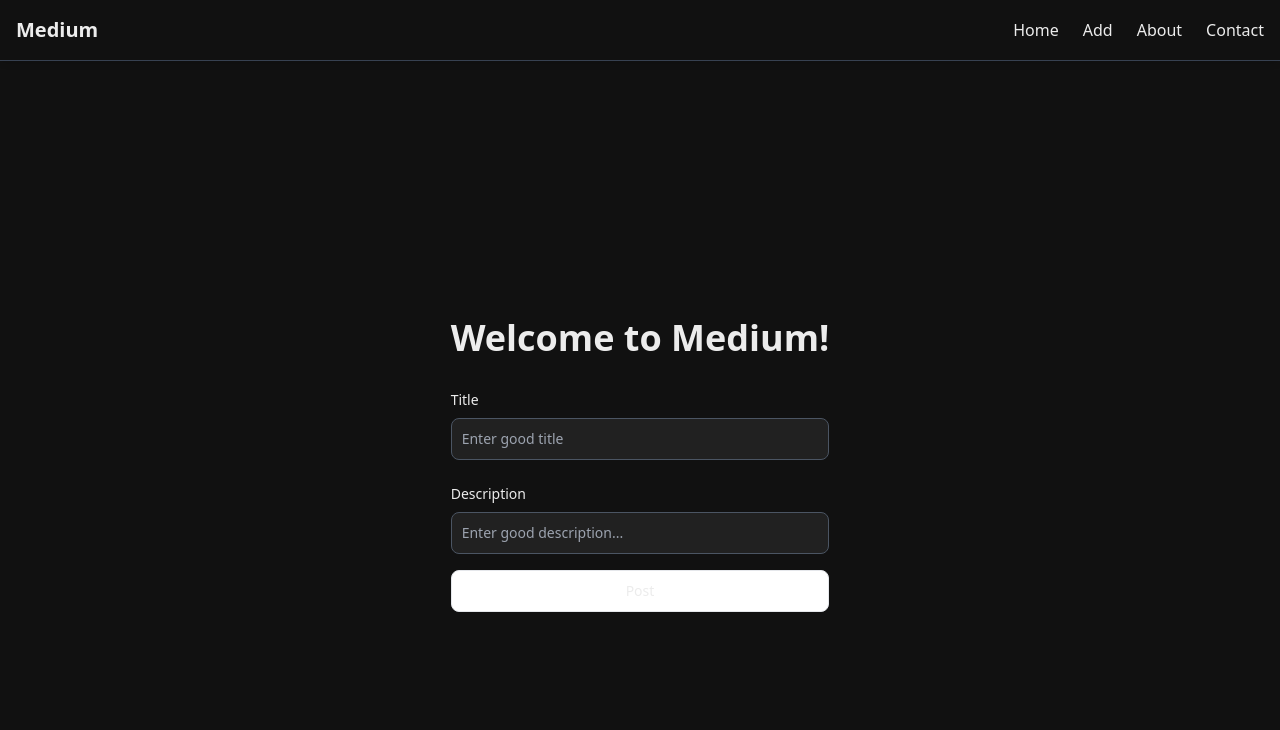
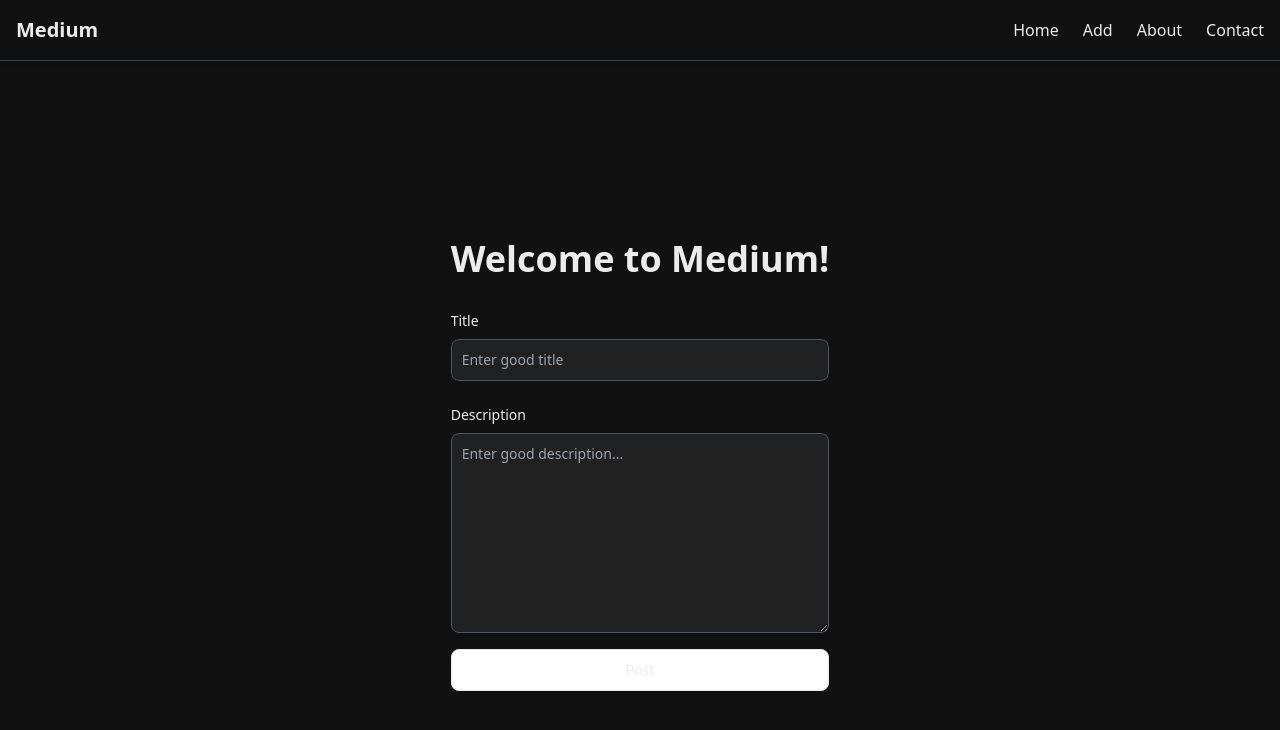
Before and after one commit to akash-wt/Medium-hono, a React (Vite) app in the folder frontend/: page /blog/new in a window 1280 px wide. Shown: the top 730 px of the page. Built offline with nearby package versions, Linux system fonts and the light colour scheme.

Commit message:
added textarea

```diff
--- /dev/null
+++ b/frontend/src/components/Textarea.tsx
@@ -0,0 +1,23 @@
+import { ChangeEventHandler } from "react";
+
+interface inputType {
+    label: string;
+    placeholder: string;
+    onChange: ChangeEventHandler<HTMLTextAreaElement>
+    value:string
+}
+export default function Textarea({ label, placeholder, onChange,value }: inputType) {
+
+    return (
+        <div className="mt-6">
+    <label htmlFor={label} className="block mb-2 text-sm font-medium text-[#ECECEC]">{label}</label>
+    <textarea
+        onChange={onChange}
+        value={value}
+        placeholder={placeholder}
+        id={label}
+        className="bg-[#212121] border border-gray-600 text-[#ECECEC] text-sm rounded-lg focus:ring-blue-500 focus:border-blue-500 block w-full p-2.5 resize-x min-h-[200px] overflow-auto"
+    />
+</div>
+    )
+}
--- a/frontend/src/pages/edit.tsx
+++ b/frontend/src/pages/edit.tsx
@@ -1,21 +1,16 @@
-
-import { useNavigate, useParams,useLocation } from "react-router-dom";
+import { useNavigate, useParams, useLocation } from "react-router-dom";
 import Input from "../components/input";
-import {  useState } from "react";
+import { useState } from "react";
 import { UpdateBlogType } from "@akash-wt/medium-types";
 import axios from "axios";
 import url from "../config";
-import SignLoader from "../components/signLoader"
-
-
-
-
+import SignLoader from "../components/signLoader";
+import Textarea from "../components/textarea";
 
 export default function Edit() {
   const nevigate = useNavigate();
   const location = useLocation();
   let data = location.state;
-
 
   const [loading, setLoading] = useState(false);
   const [edit, setEdit] = useState<UpdateBlogType>({
@@ -24,8 +19,6 @@
   });
   const { id } = useParams();
 
-
-
   const handleEdit = async (): Promise<void> => {
     try {
       setLoading(true);
@@ -33,16 +26,13 @@
       const response = await axios.put(`${url}/blog/${id}`, edit, {
         headers: {
           Authorization: `Bearer ${token}`,
-                }
-
+        },
       });
 
-            if(response.data.msg==" blog updated!"){
-                nevigate(`/blog/${id}`)
+      if (response.data.msg == " blog updated!") {
+        nevigate(`/blog/${id}`);
       }
       console.log(response);
-
-
     } catch (e) {
       alert(e);
     } finally {
@@ -50,13 +40,10 @@
     }
   };
 
-
-
   return (
     <div>
-
       <div>
-                <div className="flex flex-row min-h-screen justify-center items-center">
+        <div className="flex flex-row min-h-screen justify-center  items-center">
           <div>
             <p className="text-4xl font-bold pb-2 ">Welcome to Medium!</p>
 
@@ -64,18 +51,15 @@
               <Input
                 label="Update Title"
                 value={edit.title}
-                                onChange={(e) =>
-                                    setEdit({ ...edit, title: e.target.value })
-                                }
+                onChange={(e) => setEdit({ ...edit, title: e.target.value })}
                 placeholder=""
               />
-                            <Input
-                                value={edit.content}
+
+              <Textarea value={edit.content}
                 label="Update Description"
-                                onChange={(e) =>
-                                    setEdit({ ...edit, content: e.target.value })
-                                }
-                                placeholder=""                            />
+                onChange={(e) => setEdit({ ...edit, content: e.target.value })}
+                placeholder=""/>
+
             </div>
             <div>
               <button
@@ -94,8 +78,6 @@
           </div>
         </div>
       </div>
-
-
     </div>
   );
 }
--- a/frontend/src/pages/new.tsx
+++ b/frontend/src/pages/new.tsx
@@ -1,15 +1,11 @@
-
 import { useNavigate } from "react-router-dom";
 import Input from "../components/input";
 import { useState } from "react";
 import { CreateBlogType } from "@akash-wt/medium-types";
 import axios from "axios";
 import url from "../config";
-import SignLoader from "../components/signLoader"
-
-
-
-
+import SignLoader from "../components/signLoader";
+import Textarea from "../components/textarea";
 
 export default function New() {
   const nevigate = useNavigate();
@@ -19,7 +15,6 @@
     content: "",
   });
 
-
   const handleNew = async (): Promise<void> => {
     try {
       setLoading(true);
@@ -27,16 +22,13 @@
       const response = await axios.post(`${url}/blog`, newBlog, {
         headers: {
           Authorization: `Bearer ${token}`,
-                }
-
+        },
       });
 
       console.log(response.data);
       if (response.data.blog.id) {
-                nevigate(`/blog/${response.data.blog.id}`)
+        nevigate(`/blog/${response.data.blog.id}`);
       }
-
-
     } catch (e) {
       alert(e);
     } finally {
@@ -44,11 +36,8 @@
     }
   };
 
-
-
   return (
     <div>
-
       <div>
         <div className="flex flex-row min-h-screen justify-center items-center">
           <div>
@@ -63,13 +52,15 @@
                 }
                 placeholder="Enter good title"
               />
-                            <Input
+              <Textarea
                 value={newBlog.content}
                 label=" Description"
                 onChange={(e) =>
                   setNewBlog({ ...newBlog, content: e.target.value })
                 }
-                                placeholder="Enter good description..." />
+                placeholder="Enter good description..."
+              />
+
             </div>
 
             <div>
@@ -89,8 +80,6 @@
           </div>
         </div>
       </div>
-
-
     </div>
   );
 }
```
Also changed, not shown: frontend/src/pages/signin.tsx (+3 -9 lines). Lines whose indentation alone changed are shown as unchanged.
